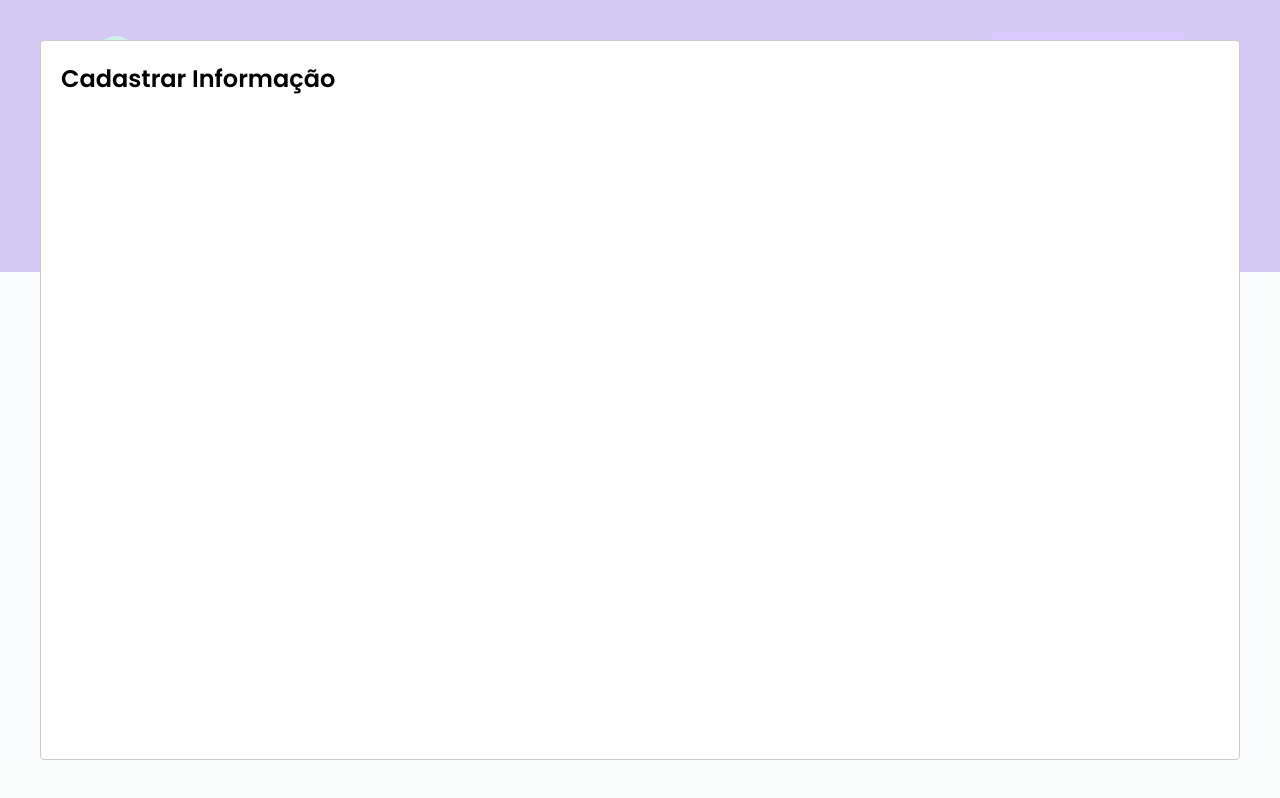
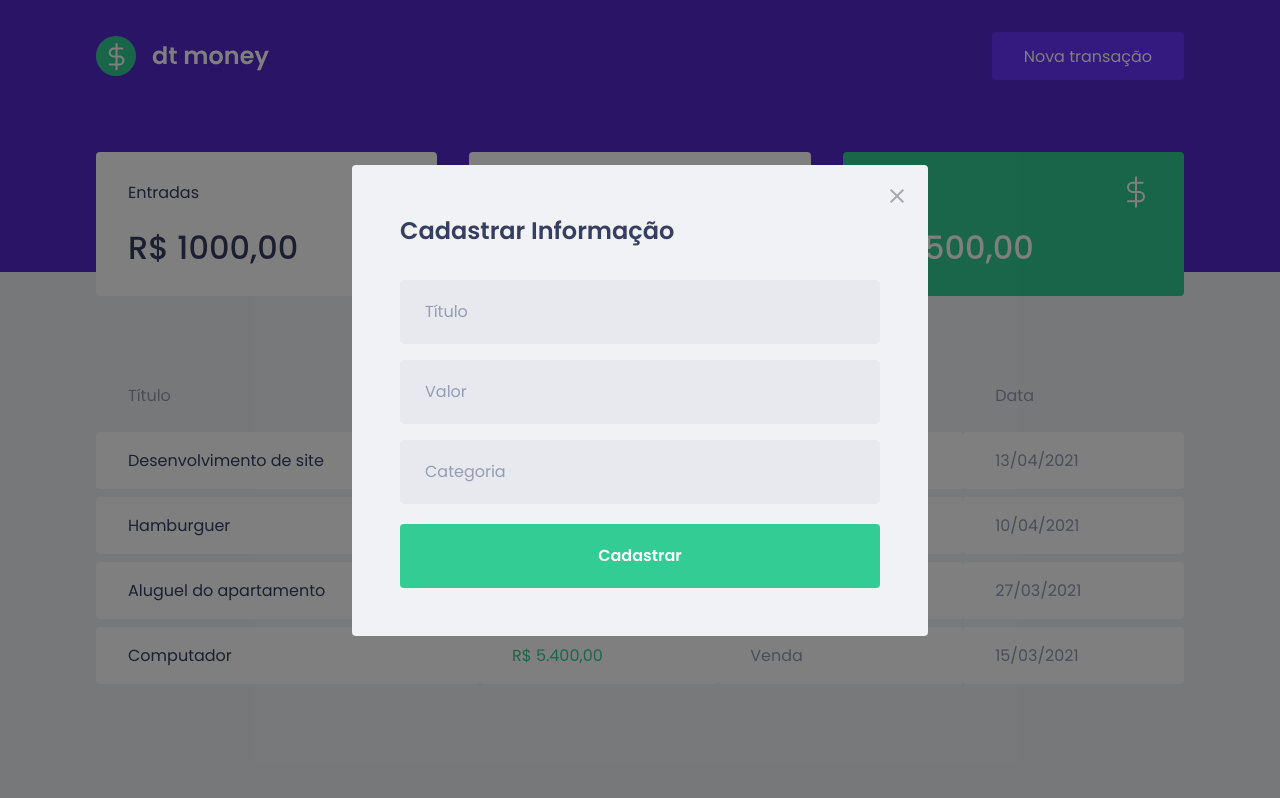
Before and after one commit to IgorSasaki/DTMoney, a React (Create React App) app: page / in a window 1280 px wide. Both pictures are taken after a click on the button "Nova transação". Built offline with nearby package versions, Linux system fonts and the light colour scheme; no server answers; what miragejs would draw is missing.

Commit message:
feat(components newtransacionmodal): implementa e estiliza formulário de criação de nova transação

```diff
--- a/src/components/NewTransactionModal/index.tsx
+++ b/src/components/NewTransactionModal/index.tsx
@@ -1,6 +1,9 @@
 // External Modules
 import React from 'react'
 import Modal from 'react-modal'
+
+// Assets
+import closeIcon from '../../assets/close.svg'
 
 // Styling
 import * as Styled from './styles'
@@ -15,8 +18,29 @@ export const NewTransactionModal: React.FC<NewTransactionModalProps> = ({
   onRequestClose
 }) => {
   return (
-    <Modal isOpen={isOpen} onRequestClose={onRequestClose}>
-      <h2>Cadastrar Informação</h2>
+    <Modal
+      isOpen={isOpen}
+      onRequestClose={onRequestClose}
+      overlayClassName="react-modal-overlay"
+      className="react-modal-content"
+    >
+      <button
+        type="button"
+        onClick={() => onRequestClose()}
+        className="react-modal-close"
+      >
+        <img src={closeIcon} alt="Fechar Modal" />
+      </button>
+
+      <Styled.Container>
+        <h2>Cadastrar Informação</h2>
+
+        <input type="text" placeholder="Título" />
+        <input type="number" placeholder="Valor" />
+        <input type="text" placeholder="Categoria" />
+
+        <button type="submit">Cadastrar</button>
+      </Styled.Container>
     </Modal>
   )
 }
--- a/src/components/NewTransactionModal/styles.ts
+++ b/src/components/NewTransactionModal/styles.ts
@@ -1,4 +1,52 @@
 // External Modules
 import styled from 'styled-components'
 
-export const Container = styled.div``
+// Libraries
+import { Colors } from '../../libraries/Color'
+
+export const Container = styled.form`
+  h2 {
+    color: ${Colors.title};
+    font-size: 1.5rem;
+    margin-bottom: 2rem;
+  }
+
+  input {
+    width: 100%;
+    padding: 0 1.5rem;
+    height: 4rem;
+    border-radius: 0.25rem;
+
+    background: ${Colors.inputBackground};
+    border: 1px solid ${Colors.inputBorder};
+
+    font-weight: 400;
+    font-size: 1rem;
+
+    &::placeholder {
+      color: ${Colors.text};
+    }
+
+    & + input {
+      margin-top: 1rem;
+    }
+  }
+
+  button[type='submit'] {
+    width: 100%;
+    padding: 0 1.5rem;
+    height: 4rem;
+    background: ${Colors.green};
+    color: ${Colors.principalShape};
+    border-radius: 0.25rem;
+    border: 0;
+    font-size: 1rem;
+    margin-top: 1.25rem;
+    font-weight: 600;
+    transition: filter 0.2s;
+
+    &:hover {
+      filter: brightness(0.9);
+    }
+  }
+`
--- a/src/libraries/Color.ts
+++ b/src/libraries/Color.ts
@@ -6,5 +6,7 @@ export const Colors = {
   principalShape: '#FFFFFF',
   title: '#363F5F',
   text: '#969CB3',
-  background: '#F0F2F5'
+  background: '#F0F2F5',
+  inputBackground: '#e7e9ee',
+  inputBorder: '#e7e9ee'
 }
--- a/src/styles/global.ts
+++ b/src/styles/global.ts
@@ -43,4 +43,43 @@ export const GlobalStyle = createGlobalStyle`
     opacity: 0.6;
     cursor: not-allowed;
   }
+
+  .react-modal-overlay{
+    background: rgba(0,0,0,0.5);
+
+    position: fixed;
+    top: 0;
+    left: 0;
+    right: 0;
+    bottom: 0;
+
+    display: flex;
+    justify-content: center;
+    align-items: center;
+  }
+
+  .react-modal-content{
+    width: 100%;
+    max-width: 576px;
+
+    background: ${Colors.background};
+
+    padding: 3rem;
+    position: relative;
+    border-radius: 0.25rem;
+  }
+
+  .react-modal-close{
+    position: absolute;
+    right: 1.5rem;
+    top: 1.5rem;
+    border: 0;
+    background: transparent;
+
+    transition: filter 0.2s;
+
+    &:hover{
+      filter: brightness(0.8)
+    }
+  }
 `
```
